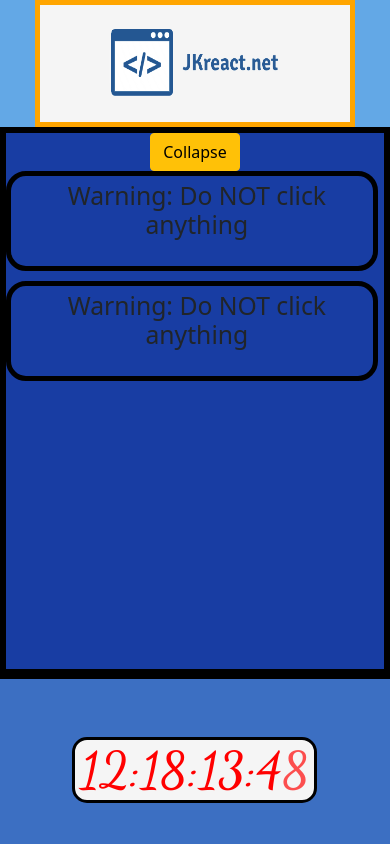
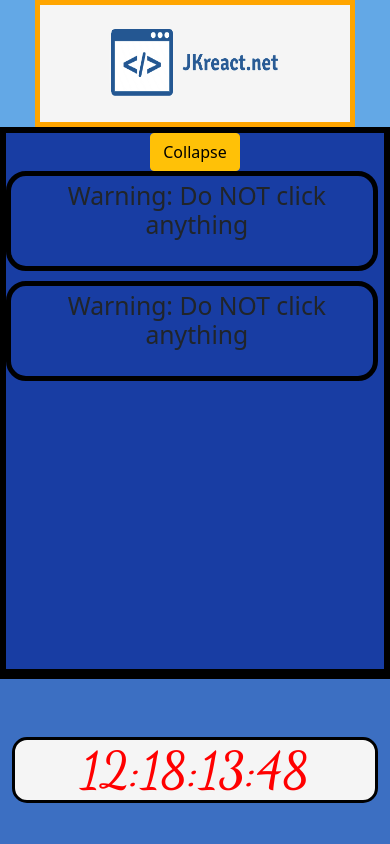
Before and after one commit to jkreal/jkreact, a React (Create React App) app: page / in a window 390 px wide. Both pictures are taken after a click on the button "Sidebar". Shown: the top 844 px of the page. Built offline with nearby package versions, Linux system fonts and the light colour scheme.

Commit message:
Fixed a bug for the welcome text/timer

```diff
--- a/src/Components/Dashboard/Content/Content.jsx
+++ b/src/Components/Dashboard/Content/Content.jsx
@@ -1,11 +1,11 @@
 import React from "react";
+import { act } from "react-dom/cjs/react-dom-test-utils.development";
 // import reactDom from "react-dom";
 // import { Link } from "react-router-dom";
 import logo from "./cat-svgrepo-com.svg";
 
 let rightNow = new Date();
 let newUpdates = [];
-let act = false;
 const countDown = new Date(2021, 7, 30, 0, 0, 0, 0);
 
 let thatsacat = (
@@ -30,6 +30,7 @@ class Content extends React.Component {
       timeArray: [0, 1, 2, 3, 4, 5, 6, 7],
       lastTime: [7, 6, 5, 4, 3, 2, 1, 0],
       animationIndex: [],
+      act: false
     };
 
     this.countDown = this.countDown.bind(this);
@@ -53,7 +54,9 @@ class Content extends React.Component {
   componentDidUpdate() {}
 
   timerUpdates() {
-    act = !act;
+    this.setState({
+      act: !this.state.act
+    });
     newUpdates = [];
 
     for (let i = 0; i < this.state.timeArray.length; ++i) {
@@ -166,7 +169,7 @@ class Content extends React.Component {
                   return (
                     <span
                       className={
-                        this.state.animationIndex[0] <= i && act === false
+                        this.state.animationIndex[0] <= i && this.state.act === false
                           ? "animate__animated animate__fadeIn"
                           : ""
                       }
@@ -212,7 +215,7 @@ class Content extends React.Component {
                   return (
                     <span
                       className={
-                        this.state.animationIndex[0] <= i && act === false
+                        this.state.animationIndex[0] <= i && this.state.act === false
                           ? "animate__animated animate__fadeIn"
                           : ""
                       }
--- a/src/Components/Dashboard/Dashboard.css
+++ b/src/Components/Dashboard/Dashboard.css
@@ -167,6 +167,10 @@
     .footer {
         min-height: 15vh;
     }
+
+    .welcome-text {
+        width: 100%;
+    }
 }
 
 /* Small devices (portrait tablets and large phones, 600px and up) */
```
